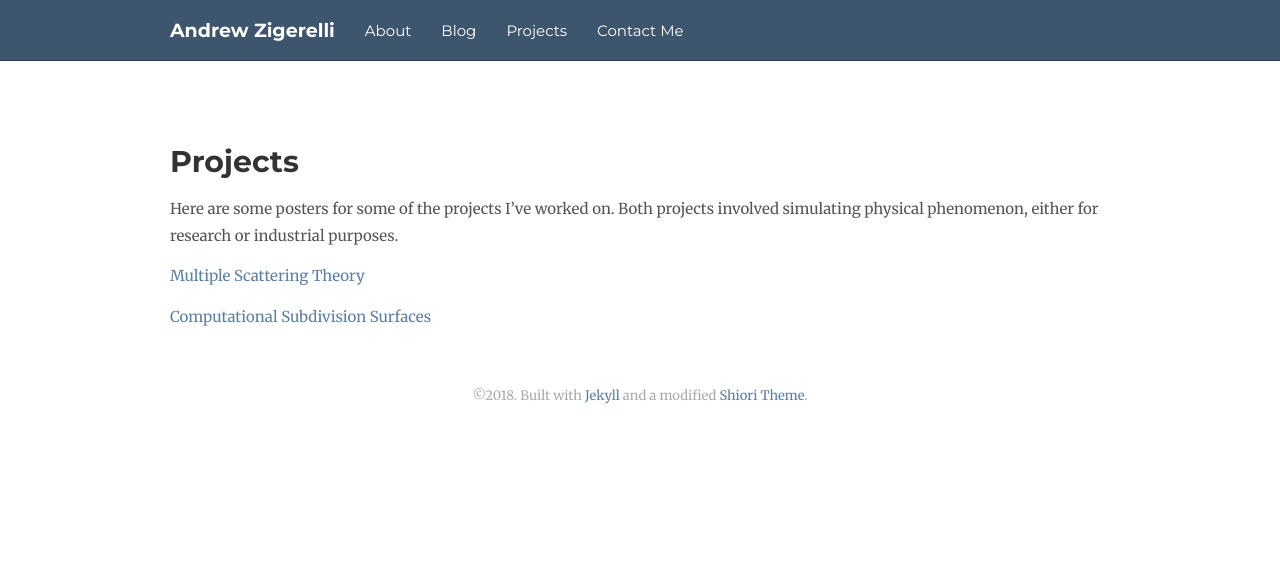
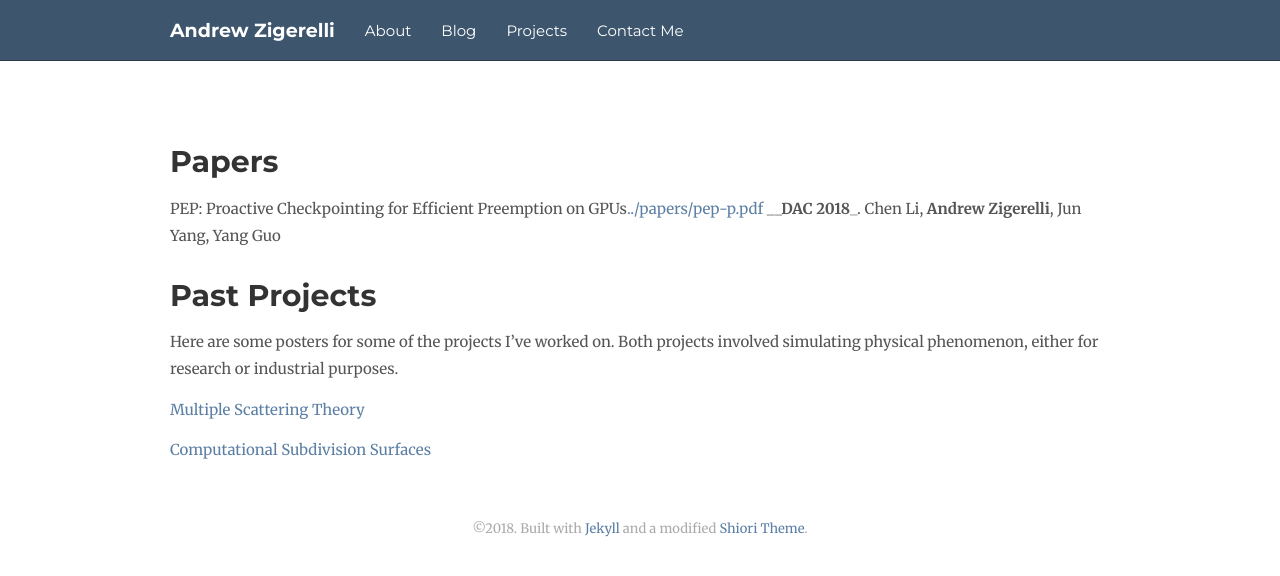
Before and after one commit to andrewzigerelli/andrewzigerelli.github.io, a Jekyll site: the page built from projects/index.md, in a window 1280 px wide. Shown: the top 576 px of the page. Built offline with Jekyll 4.4.1, drawn with Linux system fonts in a browser that asks for light colours; nearby versions of some CDN libraries.

Commit message:
added DAC paper

```diff
--- a/projects/index.md
+++ b/projects/index.md
@@ -1,9 +1,12 @@
 ---
 layout: default
-title: Projects
+title: Work
 ---
+# Papers
+PEP: Proactive Checkpointing for Efficient Preemption on GPUs[../papers/pep-p.pdf](pdf)
+________DAC 2018___. Chen Li, **Andrew Zigerelli**, Jun Yang, Yang Guo
 
-# Projects
+# Past Projects
 
 Here are some posters for some of the projects I've worked on. Both projects
 involved simulating physical phenomenon, either for research or industrial
```
Also changed, not shown: 1 other file.
